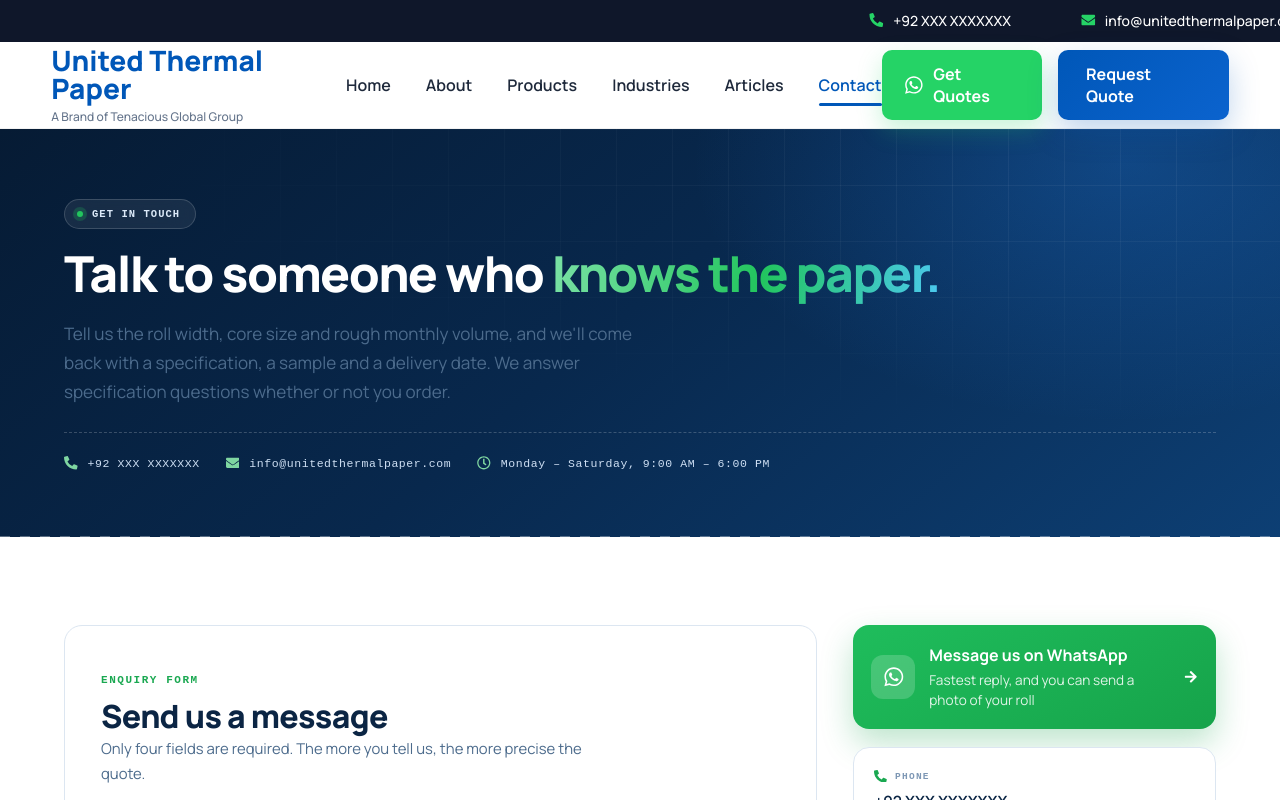
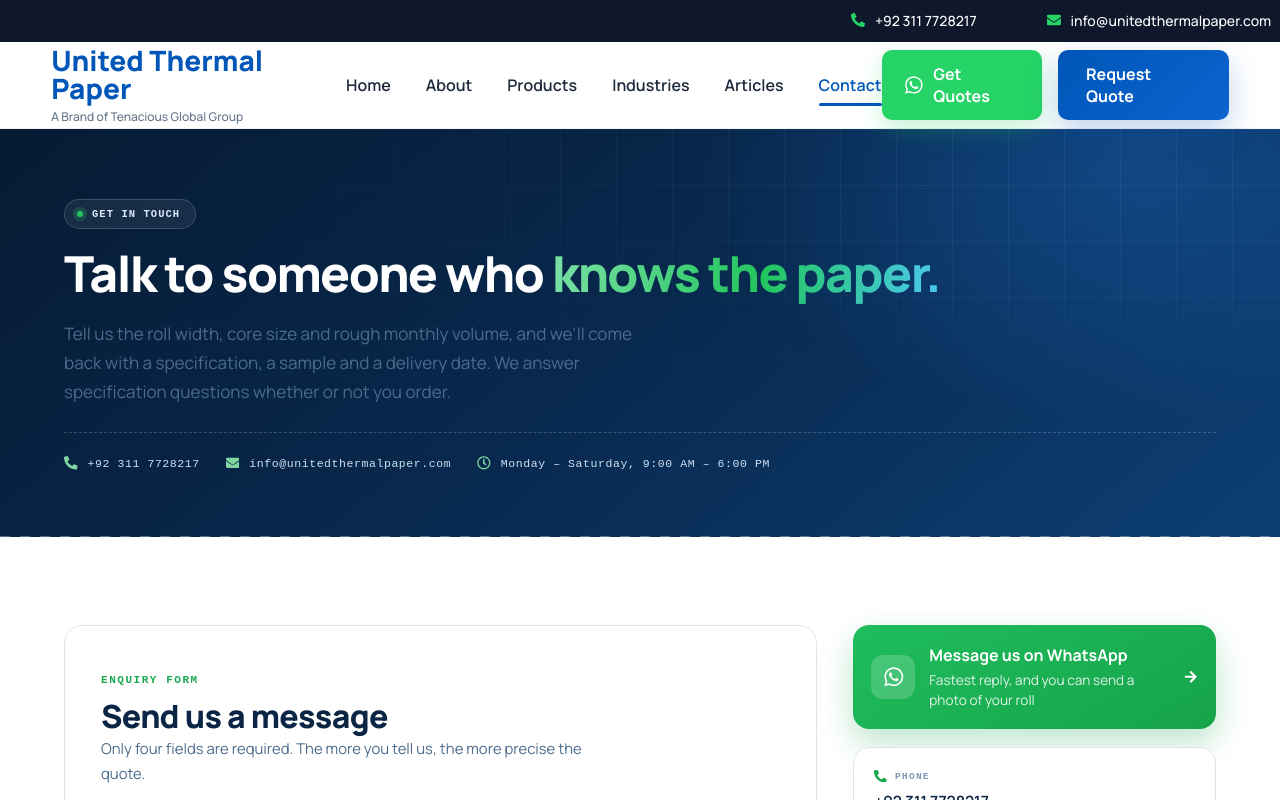
Before and after one commit to bilaltarar008/united-thermal-paper, a React (Vite) app: page /contact in a window 1280 px wide. Shown: the top 800 px of the page. Built offline with nearby package versions, Linux system fonts and the light colour scheme.

Commit message:
add contact number correct

```diff
--- a/src/components/layout/Footer/Footer.jsx
+++ b/src/components/layout/Footer/Footer.jsx
@@ -26,9 +26,9 @@
 ========================================================= */
 
 const SITE = {
-  phoneDisplay: "+92 XXX XXXXXXX",
-  phoneDial: "+92XXXXXXXXX",
-  whatsapp: "923001234567",
+  phoneDisplay: "+92 311 7728217",
+  phoneDial: "+92 311 7728217",
+  whatsapp: "+92 311 7728217",
   email: "info@unitedthermalpaper.com",
   address: "Lahore, Punjab, Pakistan",
   hours: "Mon – Sat, 9:00 AM – 6:00 PM",
--- a/src/components/layout/Navbar/Navbar.jsx
+++ b/src/components/layout/Navbar/Navbar.jsx
@@ -71,7 +71,7 @@
 
             <span>
               <FaPhoneAlt />
-              +92 XXX XXXXXXX
+              +92 311 7728217
             </span>
 
             <span>
@@ -88,7 +88,7 @@
 
             <span>
               <FaPhoneAlt />
-              +92 XXX XXXXXXX
+              +92 311 7728217
             </span>
 
             <span>
@@ -152,7 +152,7 @@
           <div className="nav-actions">
 
             <a
-              href="https://wa.me/923001234567"
+              href="https://wa.me/923117728217"
               target="_blank"
               rel="noopener noreferrer"
               className="whatsapp-btn"
@@ -252,7 +252,7 @@
               <div className="mobile-buttons">
 
                 <a
-                  href="https://wa.me/923001234567"
+                  href="https://wa.me/923117728217"
                   target="_blank"
                   rel="noopener noreferrer"
                   className="mobile-whatsapp"
--- a/src/pages/Contact/Contact.jsx
+++ b/src/pages/Contact/Contact.jsx
@@ -28,9 +28,9 @@
 ========================================================= */
 
 const CONTACT = {
-  phoneDisplay: "+92 XXX XXXXXXX",
-  phoneDial: "+92XXXXXXXXX",
-  whatsapp: "923001234567",
+  phoneDisplay: "+92 311 7728217",
+  phoneDial: "+92 311 7728217",
+  whatsapp: "+92 311 7728217",
   email: "info@unitedthermalpaper.com",
   address: "Lahore, Punjab, Pakistan",
   hours: "Monday – Saturday, 9:00 AM – 6:00 PM",
```
